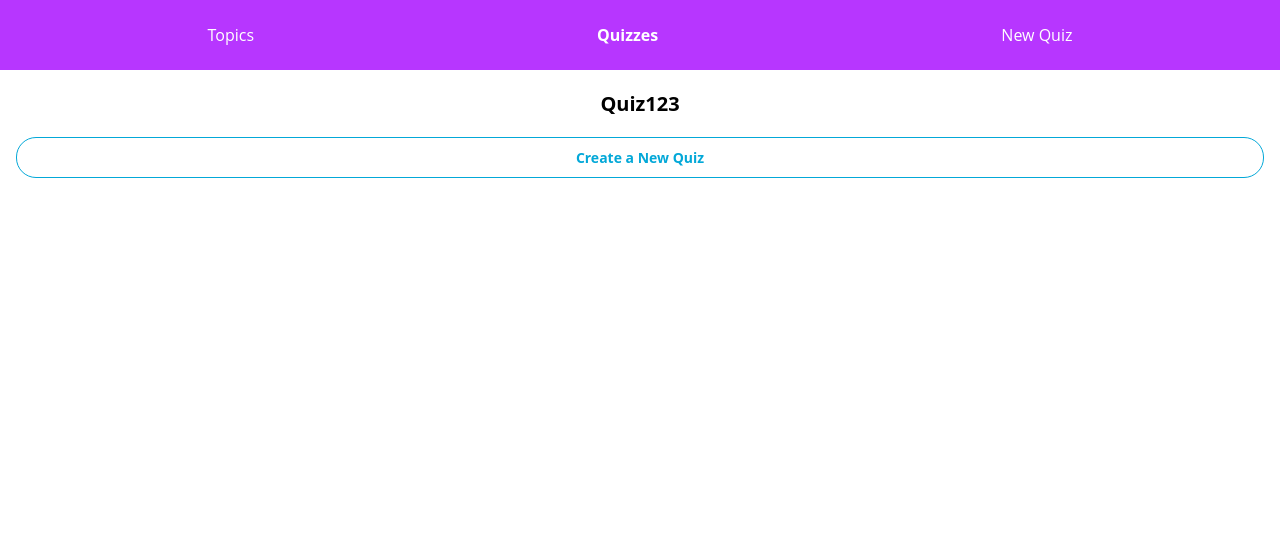
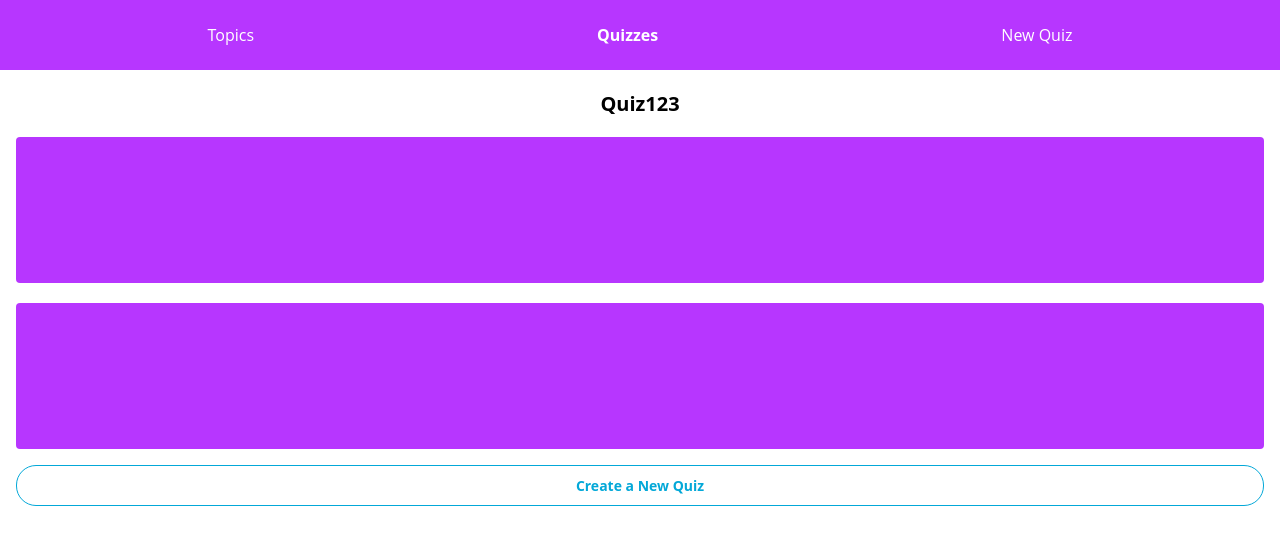
Before and after one commit to emilchr/flashcards, a React (Create React App) app: page /quizzes/04e2256e-15f4-4eb6-a84f-2f8010eaa1f6 in a window 1280 px wide. Shown: the top 544 px of the page. Built offline with nearby package versions, Linux system fonts and the light colour scheme.

Commit message:
Not listing cards in Card.js

```diff
--- a/src/components/NewQuizForm.js
+++ b/src/components/NewQuizForm.js
@@ -7,7 +7,7 @@ import ROUTES from "../app/routes";
 import { addQuizId, selectTopics } from "../features/topics/topicsSlice";
 
 import { addQuiz } from "../features/quizzes/quizzesSlice";
-import { addCard } from "../features/cards/cardsSlice";
+import { addCard, findCardId } from "../features/cards/cardsSlice";
 
 export default function NewQuizForm() {
   const [name, setName] = useState("");
--- a/src/features/cards/Card.js
+++ b/src/features/cards/Card.js
@@ -1,9 +1,10 @@
 import React, { useState } from "react";
-import { useSelector } from "react-redux";
-// import selector
+import { useSelector } from "react-redux";// import selector
+import { findCardId } from "./cardsSlice";
+
 
 export default function Card({ id }) {
-  const card = {}; // replace this with a call to your selector to get a card by id
+  const card = useSelector(findCardId); // replace this with a call to your selector to get a card by id
   const [flipped, setFlipped] = useState(false);
 
   return (
--- a/src/features/cards/cardsSlice.js
+++ b/src/features/cards/cardsSlice.js
@@ -4,8 +4,15 @@ export const cardsSlice = createSlice({
     name: 'cards',
     initialState: {
         cards: {
-
-        }
+           '1' : { id: '1',
+            front: 'Hello',
+            back: 'There'
+        },
+            '2':{ id: '2',
+            front: 'Hi',
+            back: 'Man'
+        },
+    }
     },
     reducers: {
         addCard: (state, action) => {
--- a/src/features/quizzes/quizzesSlice.js
+++ b/src/features/quizzes/quizzesSlice.js
@@ -10,7 +10,7 @@ export const quizzesSlice = createSlice({
                 id: '04e2256e-15f4-4eb6-a84f-2f8010eaa1f6',
                 name: 'Quiz123',
                 topicId: '123',
-                cardIds: []
+                cardIds: ['1', '2']
             },
         },
     },
```
